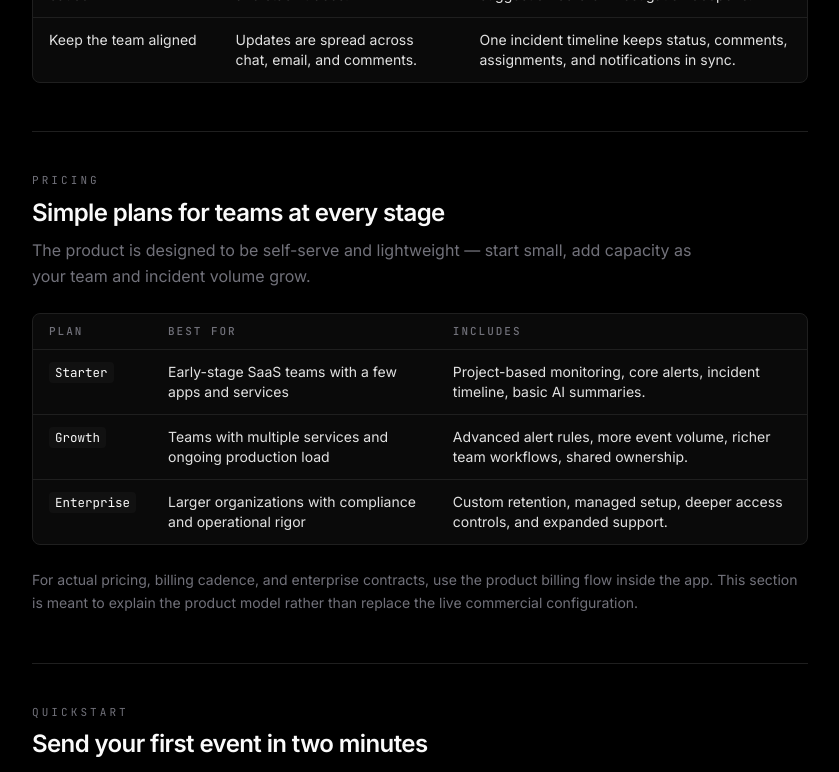
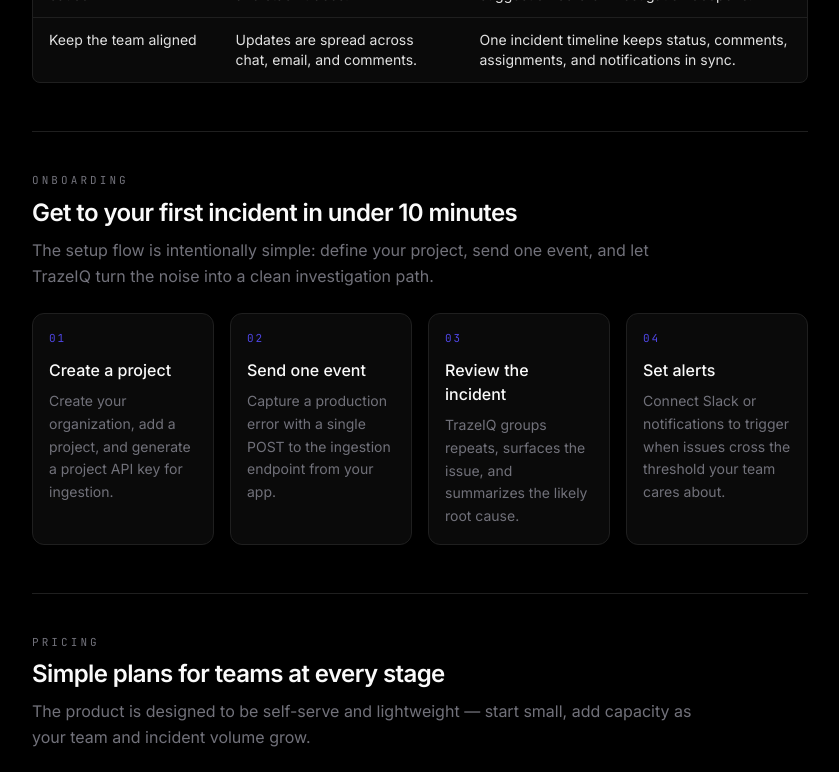
Before and after one commit to FavourDarasimi/TrazeIQ-Frontend, a Next.js app: page /docs in a window 1280 px wide. Shown: the part 1280-2052 px from the top of the page, without its empty margins (240-1079 px from the left). Built offline with nearby package versions, Linux system fonts and the light colour scheme; no server answers.

Commit message:
docs(onboarding): implement SaaS-style onboarding and reorder docs

```diff
--- a/src/features/docs/components/docs-nav-data.ts
+++ b/src/features/docs/components/docs-nav-data.ts
@@ -17,6 +17,7 @@
     id: "getting-started",
     label: "Getting Started",
     items: [
+      { id: "setup", label: "Setup in 10 minutes" },
       { id: "quickstart", label: "Quickstart" },
       { id: "pipeline", label: "How it works" },
       { id: "limits", label: "Limits & budgets" },
--- a/src/features/docs/components/docs-page.tsx
+++ b/src/features/docs/components/docs-page.tsx
@@ -89,6 +89,32 @@
           ],
         ]}
       />
+    </DocsSection>
+  );
+}
+
+function DocsOnboardingChecklist() {
+  return (
+    <DocsSection
+      id="setup"
+      label="Onboarding"
+      title="Get to your first incident in under 10 minutes"
+      sub="The setup flow is intentionally simple: define your project, send one event, and let TrazeIQ turn the noise into a clean investigation path."
+    >
+      <div className="grid gap-4 md:grid-cols-2 xl:grid-cols-4">
+        {[
+          { step: "01", title: "Create a project", body: "Create your organization, add a project, and generate a project API key for ingestion." },
+          { step: "02", title: "Send one event", body: "Capture a production error with a single POST to the ingestion endpoint from your app." },
+          { step: "03", title: "Review the incident", body: "TrazeIQ groups repeats, surfaces the issue, and summarizes the likely root cause." },
+          { step: "04", title: "Set alerts", body: "Connect Slack or notifications to trigger when issues cross the threshold your team cares about." },
+        ].map((item) => (
+          <div key={item.step} className="rounded-xl border border-line bg-bg-panel p-4">
+            <p className="font-mono text-[11px] uppercase tracking-[0.18em] text-accent">{item.step}</p>
+            <h3 className="mt-3 text-base font-medium text-ink">{item.title}</h3>
+            <p className="mt-2 text-sm leading-relaxed text-muted">{item.body}</p>
+          </div>
+        ))}
+      </div>
     </DocsSection>
   );
 }
@@ -331,6 +357,7 @@
               {/* Product overview */}
               <DocsProductOverview />
               <DocsWhyTrazeIQ />
+              <DocsOnboardingChecklist />
               <DocsPricing />
 
               {/* Getting Started */}
```
